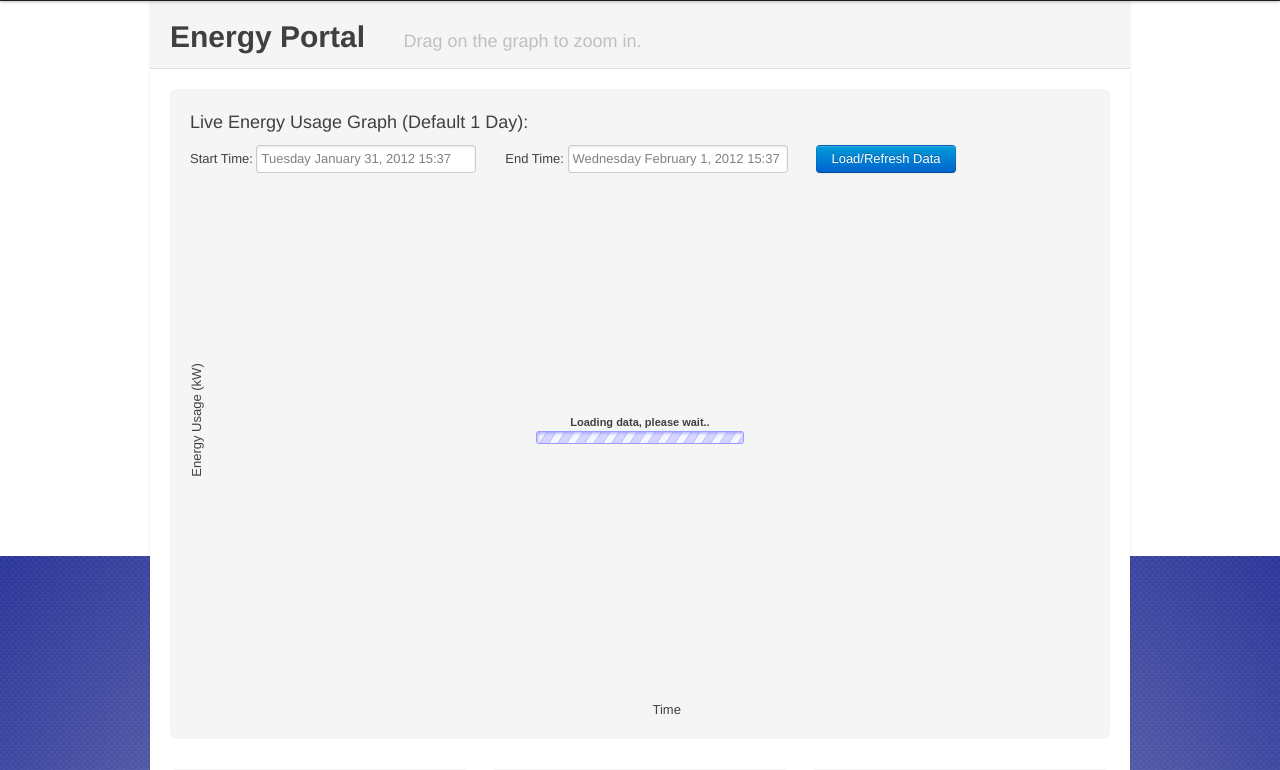
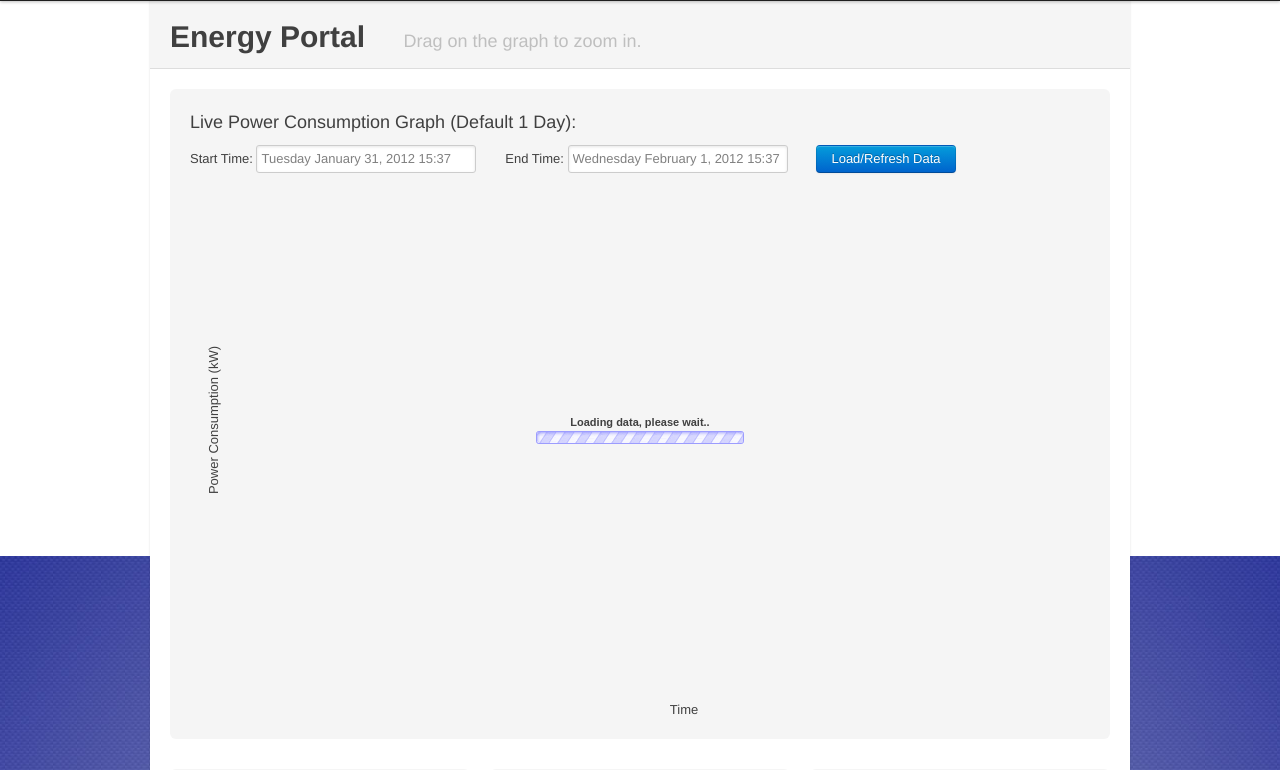
Before and after one commit to sagark/campenport, a Django app: template buildings/templates/buildingpage.html in a window 1280 px wide. Shown: the part 41-811 px from the top of the page. Run offline with Django 3.2, Linux system fonts and the light colour scheme; the template is opened without the code that fills it, so the values that code supplies are empty; some libraries are stand-ins or nearby versions.

Commit message:
fixed mixup with energy vs. power

```diff
--- a/buildings/templates/buildingpage.html
+++ b/buildings/templates/buildingpage.html
@@ -39,9 +39,9 @@ Drag on the graph to zoom in.
 
 {% block content_inside %}
 <div class="hero-unit" style="min-height:610px;">
-<p>Live Energy Usage Graph (Default 1 Day): </p> Start Time: <input class="span4" type = "text" id="date2" size=36>&nbsp; &nbsp; &nbsp; &nbsp;  End Time: <input class="span4" type="text" id="date" size=36>&nbsp; &nbsp; &nbsp; &nbsp; <input type = "button" class="btn primary" value = "Load/Refresh Data" id="refresh">
+<p>Live Power Consumption Graph (Default 1 Day): </p> Start Time: <input class="span4" type = "text" id="date2" size=36>&nbsp; &nbsp; &nbsp; &nbsp;  End Time: <input class="span4" type="text" id="date" size=36>&nbsp; &nbsp; &nbsp; &nbsp; <input type = "button" class="btn primary" value = "Load/Refresh Data" id="refresh">
 <br><br>
-<div id="graph" ><div style="float:left;position:relative;top:220px;left:-50px;-moz-transform:rotate(270deg);-o-transform:rotate(270deg);-webkit-transform:rotate(270deg);filter:progid:DXImageTransform.Microsoft.BasicImage(rotation=3);-ms-filter:"progid:DXImageTransform.Microsoft.BasicImage(rotation=3);">Energy Usage (kW)</div> <!-- rotated-text code adapted from http://stackoverflow.com/a/4809513 -->
+<div id="graph" ><div style="float:left;position:relative;top:220px;left:-50px;-moz-transform:rotate(270deg);-o-transform:rotate(270deg);-webkit-transform:rotate(270deg);filter:progid:DXImageTransform.Microsoft.BasicImage(rotation=3);-ms-filter:"progid:DXImageTransform.Microsoft.BasicImage(rotation=3);">Power Consumption (kW)</div> <!-- rotated-text code adapted from http://stackoverflow.com/a/4809513 -->
 <!-- contains graph generated by flot -->
 <div id="placeholder" style = "position:absolute;margin-left:30px;width:850px;height:500px;">
 
@@ -55,11 +55,11 @@ Drag on the graph to zoom in.
 <div class="row">
 
 <div class="span-one-third">
-	<div class="hero-unit" style="min-height:200px;text-align:center;"> <h3><a href="#" rel="popover" title="How is this calculated?" data-placement="above" data-content="Deviation from Baseline is calculated by taking the actual kW usage, subtracting the baseline, and finally dividing this result by the baseline. It is effectively a calculation of error; thus a negative percentage means that the building is using less energy than usual, while a positive percentage implies exactly the opposite." style="color:#000000;">Deviation from Baseline</a></h3><div style="width:180px;margin:0 auto;"><div id="kWvsBaseline" class="jgauge" style="width:180px;margin:0 auto;"></div></div></div>
+	<div class="hero-unit" style="min-height:200px;text-align:center;"> <h3><a href="#" rel="popover" title="How is this calculated?" data-placement="above" data-content="Deviation from Baseline is calculated by taking the actual kW usage, subtracting the baseline, and finally dividing this result by the baseline. It is effectively a calculation of error; thus a negative percentage means that the building is using less power than usual, while a positive percentage implies exactly the opposite." style="color:#000000;">Deviation from Baseline</a></h3><div style="width:180px;margin:0 auto;"><div id="kWvsBaseline" class="jgauge" style="width:180px;margin:0 auto;"></div></div></div>
 </div>
 
 <div class="span-one-third">
-	<div class="hero-unit" style="min-height:200px;text-align:center;"> <h3><a href="#" rel="popover" title="How is this calculated?" data-placement="above" data-content="% of Total Campus (kW) is calculated by taking a building's current energy usage and dividing it by the sum of the energy usage of all campus buildings for which data is available. It is designed to be compared to the gauge to the right, % of Total Campus (SqFt)." style="color:#000000;">% of Total Campus (kW)</a></h3><div style="width:180px;margin:0 auto;"><div id="gaugeTwo" class="jgauge" style="width:180px;margin:0 auto;"></div></div></div>
+	<div class="hero-unit" style="min-height:200px;text-align:center;"> <h3><a href="#" rel="popover" title="How is this calculated?" data-placement="above" data-content="% of Total Campus (kW) is calculated by taking a building's current power usage and dividing it by the sum of the power usage of all campus buildings for which data is available. It is designed to be compared to the gauge to the right, % of Total Campus (SqFt)." style="color:#000000;">% of Total Campus (kW)</a></h3><div style="width:180px;margin:0 auto;"><div id="gaugeTwo" class="jgauge" style="width:180px;margin:0 auto;"></div></div></div>
 </div>
 <div class="span-one-third">
 	<div class="hero-unit" style="min-height:200px;text-align:center;"> <h3><a href="#" rel="popover" title="How is this calculated?" data-placement="above" data-content="% of Total Campus (SqFt) is calculated by taking a building's square footage and dividing it by the sum of the square footage of all campus buildings for which data is available. It is designed to be compared to the gauge to the left, % of Total Campus (kW)." style="color:#000000;">% of Total Campus (SqFt)</a></h3><div style="width:180px;margin:0 auto;"><div id="gaugeThree" class="jgauge" style="width:180px;margin:0 auto;"></div></div></div>
```
